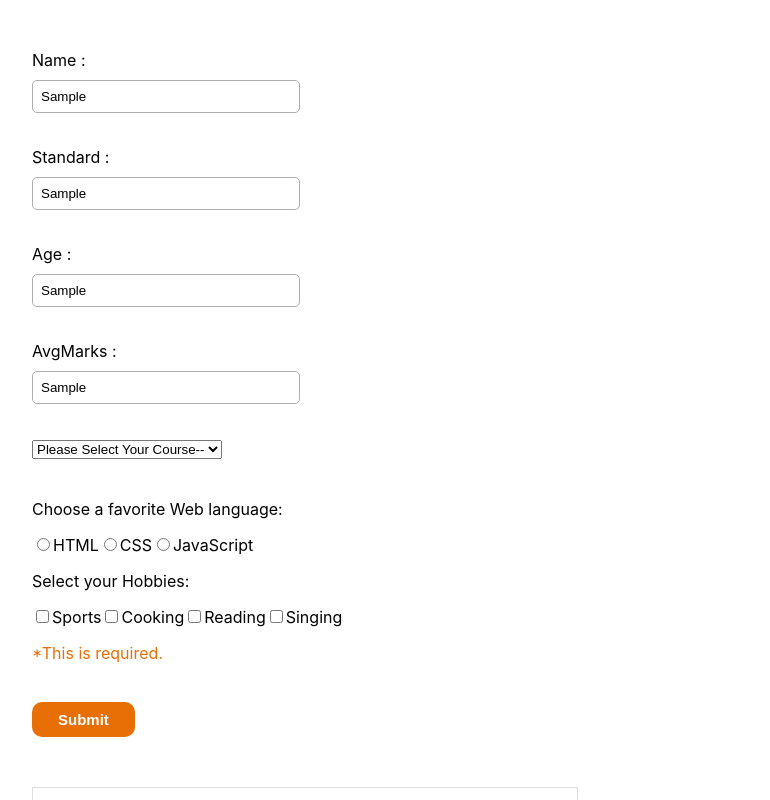
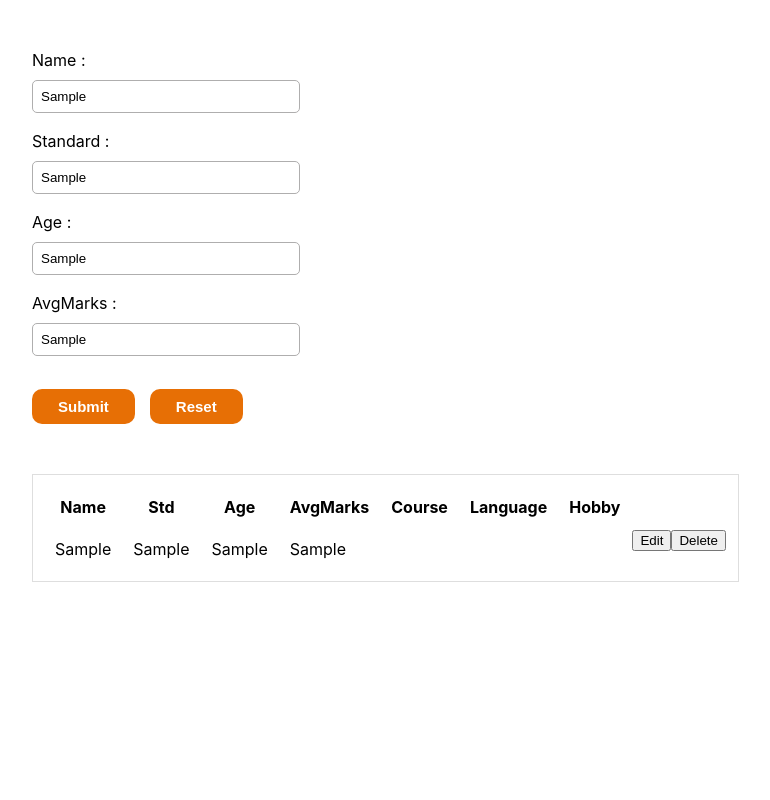
Before and after one commit to Himja-jnext/ReactDemo, a React (Create React App) app in the folder my-app/: page / in a window 1280 px wide. Both pictures are taken after typing "Sample", "Sample", "Sample", "Sample" into the empty fields and a click on the button "Submit". Shown: the top 800 px of the page, without its empty margins (168-938 px from the left). Built offline with nearby package versions, Linux system fonts and the light colour scheme.

Commit message:
onclick remove data from table

```diff
--- a/my-app/src/App.css
+++ b/my-app/src/App.css
@@ -26,7 +26,7 @@ td{
     outline: none;
 }
 .sub-btn{
-    margin-top: 15px;
+    margin: 15px 15px 0 0;
     padding: 9px 26px;
     color: #fff;
     background-color:rgb(231, 111, 5);
--- a/my-app/src/App.js
+++ b/my-app/src/App.js
@@ -6,7 +6,6 @@ import TableComponent from "./MyComponents/TableComponent";
 // import Clock from "./MyComponents/Clock";
 // import Counter from "./MyComponents/Counter";
 // import Tutorial from "./MyComponents/Tutorial";
-import FavoriteColor from "./MyComponents/Tutorial";
 
 function App() {
   return (
@@ -17,7 +16,6 @@ function App() {
       {/* <App /> */}
       {/* <Clock /> */}
       {/* <Counter /> */}
-      <FavoriteColor />
     </>
   );
 }
--- a/my-app/src/MyComponents/FormComponent.js
+++ b/my-app/src/MyComponents/FormComponent.js
@@ -3,15 +3,15 @@ import React, { Component } from "react";
 export default class Form extends React.Component {
   constructor() {
     super();
-    this.state = {
-      fields: {},
-      error: {},
-    };
+    // this.state = {
+    //   fields: {},
+    //   error: {},
+    // };
   }
-  handleValidation() {
-    let { fields } = this.state;
-    let error = {};
-    let formIsvalid = true;
+  // handleValidation() {
+  //   let { fields } = this.state;
+  //   let error = {};
+  //   let formIsvalid = true;
 
   // Name validation
 
@@ -81,41 +81,40 @@ export default class Form extends React.Component {
 
   // Checkbox validation
 
-    if (fields["hobby"] !== "") {
-      formIsvalid = false;
-      error["hobby"] = "*This is required.";
-    }
+  // if (fields["hobby"] !== "") {
+  //   formIsvalid = false;
+  //   error["hobby"] = "*This is required.";
+  // }
 
-    this.setState({ error: error });
-    return formIsvalid;
-  }
+  //   this.setState({ error: error });
+  //   return formIsvalid;
+  // }
 
-  formSubmit(e) {
-    e.preventDefault();
-    if (this.handleValidation()) {
-      alert("Form submitted");
-    } else {
-      alert("error: Form has errors.");
-    }
-  }
+  // formSubmit(e) {
+  //   e.preventDefault();
+  //   if (this.handleValidation()) {
+  //     alert("Form submitted");
+  //   } else {
+  //     alert("error: Form has errors.");
+  //   }
+  // }
 
-  handleChange(field, e) {
-    let fields = this.state.fields;
-    fields[field] = e.target.value;
-    this.setState({ fields });
-    console.log("hello", fields);
-  }
+  // handleChange(field, e) {
+  //   let fields = this.state.fields;
+  //   fields[field] = e.target.value;
+  //   this.setState({ fields });
+  //   console.log("hello", fields);
+  // }
 
   render() {
     const { singleUserinfo } = this.props;
-    console.log("singleUserinfo", singleUserinfo);
+    // console.log("singleUserinfo", singleUserinfo);
     return (
       <div>
         <form
           className="dataform"
-          onSubmit={
-            ((e) => this.props.submitdata(e), this.formSubmit.bind(this))
-          }
+          id="resetform"
+          onSubmit={(e) => this.props.submitdata(e)}
         >
           <div className="datablock">
             <label htmlFor="Name">Name :</label>
@@ -127,33 +126,28 @@ export default class Form extends React.Component {
               className="nameInput"
               placeholder="Enter Name"
               value={singleUserinfo.Name}
-              onChange={
-                ((e) => this.props.handleInputChange(e),
-                this.handleChange.bind(this, "Name"))
-              }
+              onChange={(e) => this.props.handleInputChange(e)}
             />
-            <p style={{ color: "rgb(231, 111, 5)" }}>
+            {/* <p style={{ color: "rgb(231, 111, 5)" }}>
               {this.state.error["Name"]}
-            </p>
+            </p> */}
           </div>
           <div className="datablock">
             <label htmlFor="Std">Standard :</label>
             <br></br>
             <input
+              ref={(ref) => (this.fileInput = ref)}
               type="text"
               id="Std"
               name="Std"
               className="nameInput"
               placeholder="Enter Standard"
               value={singleUserinfo.Std}
-              onChange={
-                ((e) => this.props.handleInputChange(e),
-                this.handleChange.bind(this, "Std"))
-              }
+              onChange={(e) => this.props.handleInputChange(e)}
             />
-            <p style={{ color: "rgb(231, 111, 5)" }}>
+            {/* <p style={{ color: "rgb(231, 111, 5)" }}>
               {this.state.error["Std"]}
-            </p>
+            </p> */}
           </div>
           <div className="datablock">
             <label htmlFor="Age">Age :</label>
@@ -165,14 +159,11 @@ export default class Form extends React.Component {
               className="nameInput"
               placeholder="Enter Age"
               value={singleUserinfo.Age}
-              onChange={
-                ((e) => this.props.handleInputChange(e),
-                this.handleChange.bind(this, "Age"))
-              }
+              onChange={(e) => this.props.handleInputChange(e)}
             />
-            <p style={{ color: "rgb(231, 111, 5)" }}>
+            {/* <p style={{ color: "rgb(231, 111, 5)" }}>
               {this.state.error["Age"]}
-            </p>
+            </p> */}
           </div>
           <div className="datablock">
             <label htmlFor="AvgMarks">AvgMarks :</label>
@@ -184,17 +175,14 @@ export default class Form extends React.Component {
               className="nameInput"
               placeholder="Enter AvgMarks"
               value={singleUserinfo.AvgMarks}
-              onChange={
-                ((e) => this.props.handleInputChange(e),
-                this.handleChange.bind(this, "AvgMarks"))
-              }
+              onChange={(e) => this.props.handleInputChange(e)}
             />
-            <p style={{ color: "rgb(231, 111, 5)" }}>
+            {/* <p style={{ color: "rgb(231, 111, 5)" }}>
               {this.state.error["AvgMarks"]}
-            </p>
+            </p> */}
           </div>
 
-          <div className="datablock">
+          {/* <div className="datablock">
             <select
               id="course"
               name="course"
@@ -282,9 +270,16 @@ export default class Form extends React.Component {
             <p style={{ color: "rgb(231, 111, 5)" }}>
               {this.state.error["hobby"]}
             </p>
-          </div>
+          </div> */}
           <button type="submit" className="sub-btn">
             Submit
+          </button>
+          <button
+            type="reset"
+            onClick={() => this.props.resetData()}
+            className="sub-btn"
+          >
+            Reset
           </button>
         </form>
       </div>
--- a/my-app/src/MyComponents/Table.js
+++ b/my-app/src/MyComponents/Table.js
@@ -4,6 +4,7 @@ export default class Table extends React.Component {
   render() {
     const { usertabVal } = this.props;
     // console.log("usertabVal", usertabVal);
+
     return (
       <div>
         <table className="table">
@@ -20,7 +21,7 @@ export default class Table extends React.Component {
           </thead>
           <tbody>
             {usertabVal?.map((item, index) => {
-              console.log("item", item);
+              // console.log("item", item);
               return (
                 <tr onClick={() => this.props.handleClick(item)}>
                   <td>{item?.Name}</td>
@@ -30,6 +31,13 @@ export default class Table extends React.Component {
                   <td>{item?.course}</td>
                   <td>{item?.lang}</td>
                   <td>{item?.hobby}</td>
+
+                  <button onClick={(e) => this.props.editItem(index, item)}>
+                    Edit
+                  </button>
+                  <button onClick={() => this.props.deleteItem(index, item)}>
+                    Delete
+                  </button>
                 </tr>
               );
             })}
--- a/my-app/src/MyComponents/TableComponent.js
+++ b/my-app/src/MyComponents/TableComponent.js
@@ -20,14 +20,33 @@ class TableComponent extends React.Component {
       Std: "",
       Age: "",
       AvgMarks: "",
+      id: "",
     };
+    this.showclickData = this.showclickData.bind(this);
+    this.removeItem = this.removeItem.bind(this);
+  }
+  showclickData = (item) => {
+    this.setState({ singleUserData: item });
+  };
 
-    // this.showclcikData = this.showclcikData.bind(this);
-  }
-  // showclcikData = (item) => {
-  //   this.setState({ singleUserData: item });
+  // addItem = (index, item) => {
+  //   const { UserData } = this.state;
+  //   const singleUserData = {
+  //     value: this.state.singleUserData,
+  //     id: Math.random(),
+  //   };
+  //   UserData.slice(index, item);
+  //   this.setState({ singleUserData: singleUserData });
   // };
-  onFormsubmit = (e) => {
+
+  removeItem = (index, item) => {
+    const { UserData } = this.state;
+    console.log("UserData", UserData, index, item);
+    UserData.splice(index, 1);
+    this.setState({ UserData: UserData });
+  };
+
+  onFormsubmit = (e, value) => {
     e.preventDefault();
     const { singleUserData } = this.state;
     let UserData = [...this.state.UserData];
@@ -35,19 +54,30 @@ class TableComponent extends React.Component {
     UserData.push(singleUserData);
     this.setState({
       UserData,
-      singleUserData,
     });
+
+    // this.setState((e.target.value = ""));
+    // this.setState({ Name: "", Std: "", Age: "", AvgMarks: "", id: "" });
+  };
+  resetform = (e, value, field) => {
+    const { UserData } = this.state;
+    console.log("hello", UserData);
+
+    // this.setState({ Name: "", Std: "", Age: "", AvgMarks: "", id: "" });
+    let fields = this.state.fields;
+    fields[field] = e.target.value;
+    this.setState((fields[field] = ""));
   };
   InputChange = (e) => {
     let name = e.target.name;
     let value = e.target.value;
-
     this.setState((state) => ({
       singleUserData: { ...this.state.singleUserData, [name]: value },
     }));
   };
   render() {
     const { userData, singleUserData, UserData } = this.state;
+
     // console.log("userData", this.state.UserData);
     // console.log("singleUserData", this.state.singleUserData);
     // console.log(typeof userData);
@@ -58,11 +88,15 @@ class TableComponent extends React.Component {
           submitdata={this.onFormsubmit}
           singleUserinfo={this.state.singleUserData}
           handleInputChange={this.InputChange}
+          resetData={this.resetform}
         />
         <Table
           usertabVal={this.state.UserData}
-          // handleClick={this.showclcikData}
+          deleteItem={this.removeItem}
+          handleClick={this.showclickData}
+          editItem={this.addItem}
         />
+
         {/* <ClickuserData singleUserValue={singleUserData} /> */}
       </div>
     );
```
Lines whose indentation alone changed are shown as unchanged.
